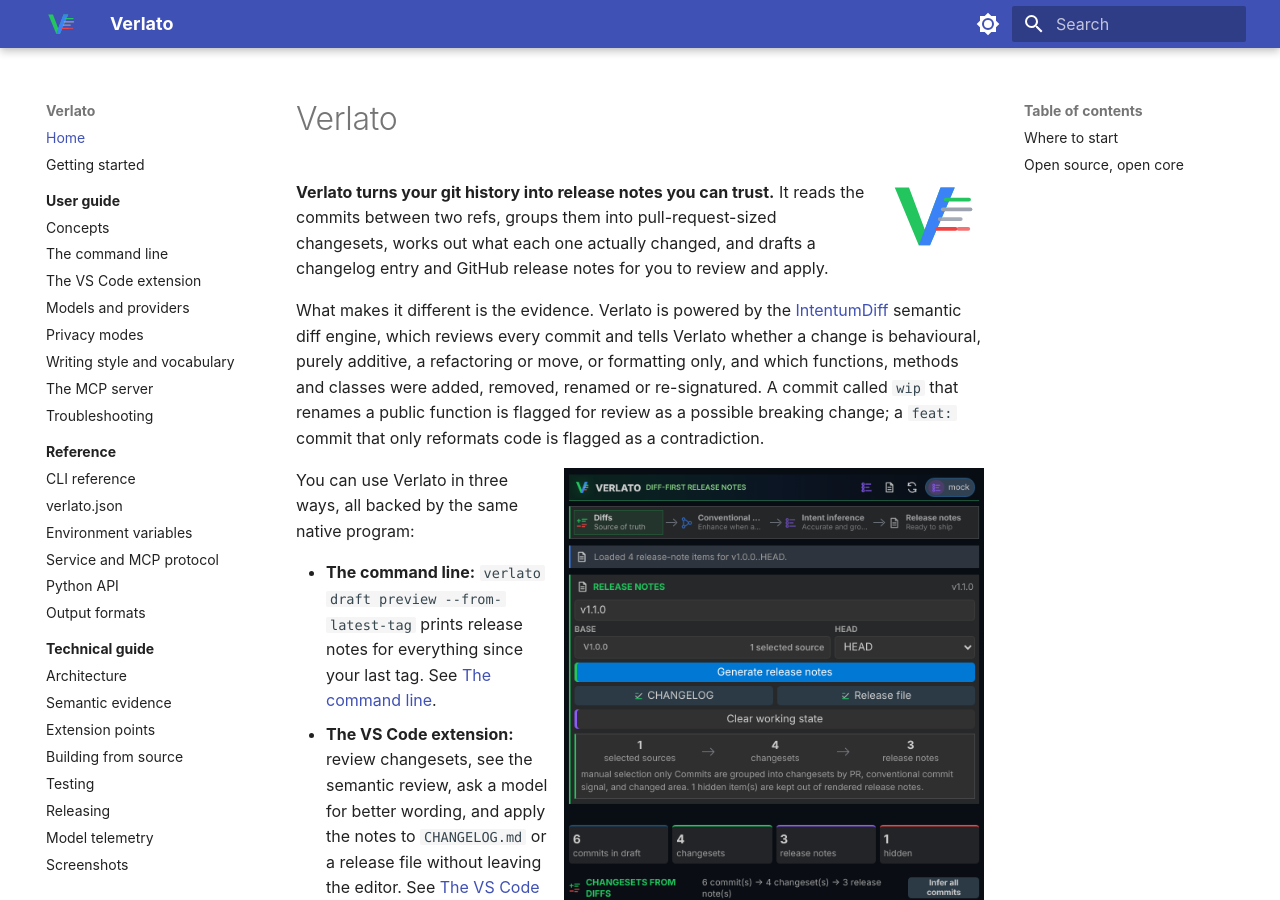
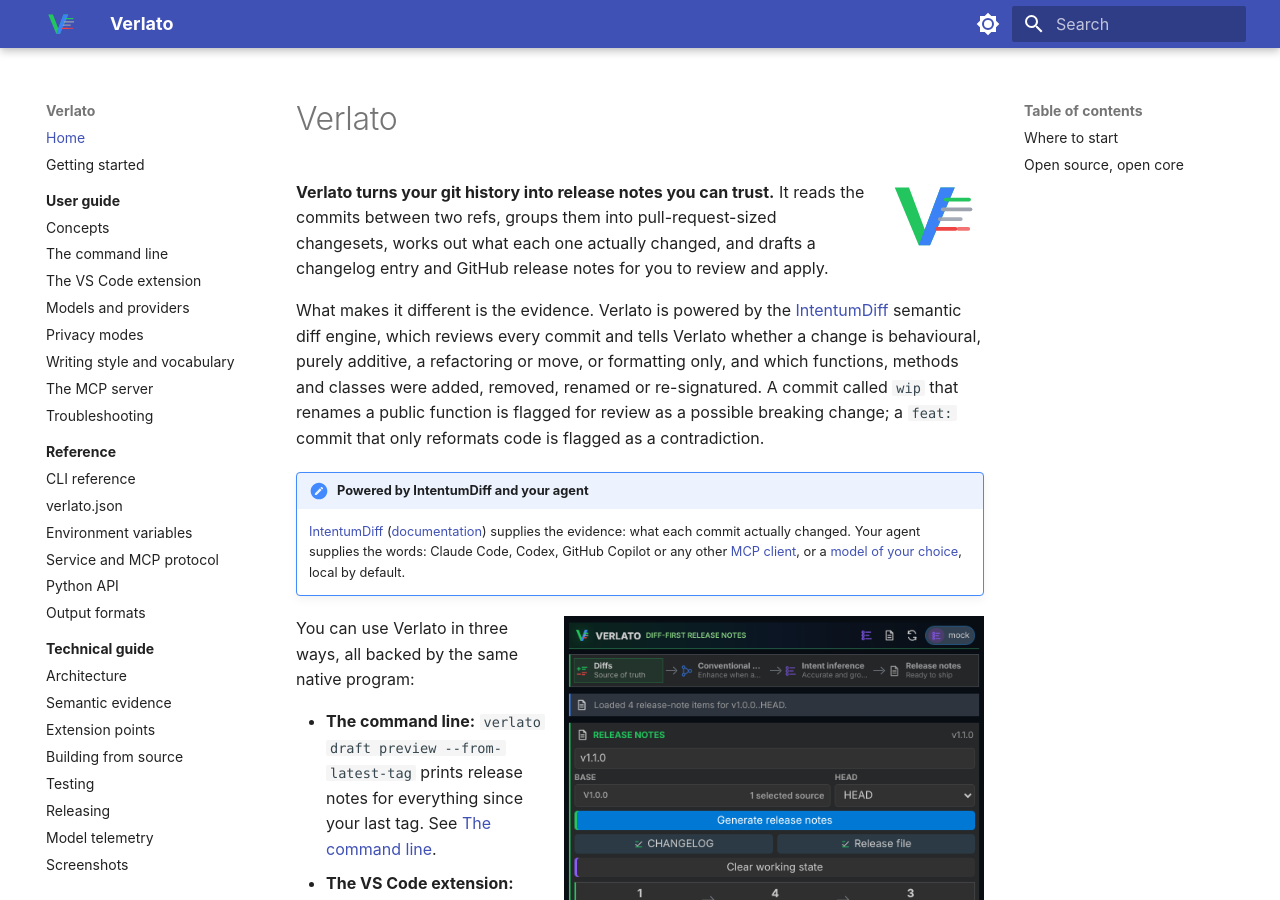
Before and after one commit to buchochelliq-labs/verlato-core, an MkDocs documentation site: the page built from docs/index.md, in a window 1280 px wide and 900 px high. Built offline with MkDocs 1.6.1 and Material for MkDocs 9.7.7, drawn with Linux system fonts in a browser that asks for light colours; some of the changed text lies outside the part shown.

Commit message:
Credit IntentumDiff and your agent; link the IntentumDiff docs
A "Powered by IntentumDiff and your agent" note in the README, the docs home page, the
Marketplace README and the docs site footer, linking IntentumDiff's GitHub repository and
documentation. IntentumDiff supplies the evidence; the user's agent (Claude Code, Codex, GitHub
Copilot or any MCP client, or a model of their choice) supplies the words. The semantic-evidence
page points to the IntentumDiff documentation for change types, groups and languages.

Co-Authored-By: Claude Opus 5.5 <noreply@anthropic.com>
Claude-Session: https://claude.ai/code/session_012N2CrhPbk99emAhACE3PoC

```diff
--- a/docs/index.md
+++ b/docs/index.md
@@ -14,6 +14,14 @@ additive, a refactoring or move, or formatting only, and which functions, method
 classes were added, removed, renamed or re-signatured. A commit called `wip` that renames a
 public function is flagged for review as a possible breaking change; a `feat:` commit that
 only reformats code is flagged as a contradiction.
+
+!!! note "Powered by IntentumDiff and your agent"
+
+    [IntentumDiff](https://github.com/buchochelliq-labs/intentumdiff-core)
+    ([documentation](https://buchochelliq-labs.github.io/intentumdiff-docs/)) supplies the
+    evidence: what each commit actually changed. Your agent supplies the words: Claude Code,
+    Codex, GitHub Copilot or any other [MCP client](guide/mcp.md), or a
+    [model of your choice](guide/models.md), local by default.
 
 ![The Verlato Control view in VS Code](assets/screenshots/vscode-control.png){ width="420" align="right" }
 
--- a/mkdocs.yml
+++ b/mkdocs.yml
@@ -10,7 +10,10 @@ site_description: >-
 site_url: https://buchochelliq-labs.github.io/verlato-core/
 docs_dir: docs
 site_dir: site
-copyright: Buchochelliq Labs. Verlato is licensed under Apache-2.0.
+copyright: >-
+  Powered by <a href="https://github.com/buchochelliq-labs/intentumdiff-core">IntentumDiff</a>
+  (<a href="https://buchochelliq-labs.github.io/intentumdiff-docs/">docs</a>) and your agent.
+  Buchochelliq Labs. Verlato is licensed under Apache-2.0.
 
 theme:
   name: material
```
Also changed, not shown: README.md (+8 -0 lines), docs/technical/semantic-evidence.md (+3 -1 lines), vscode-extension/README.md (+6 -0 lines).
